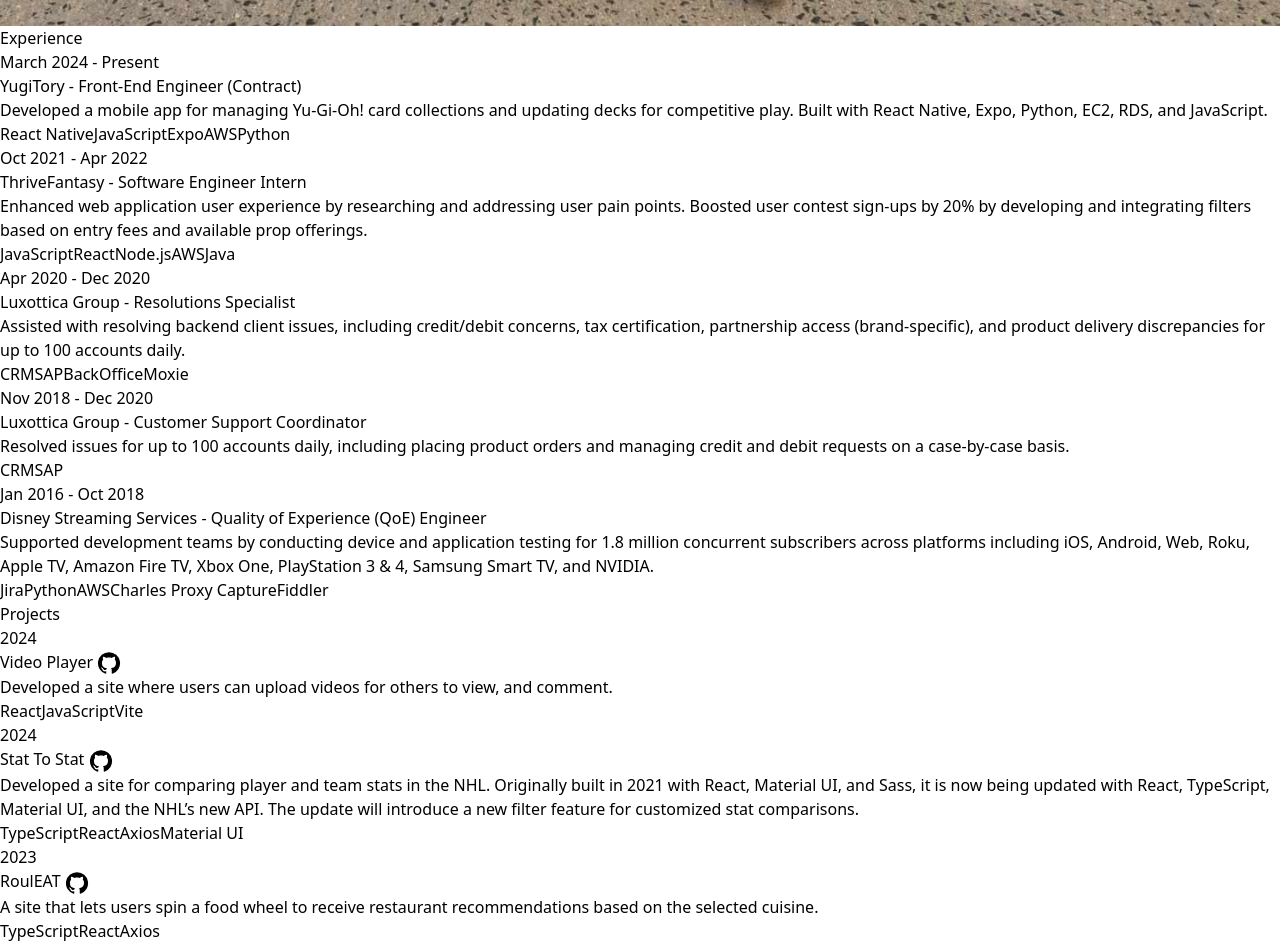
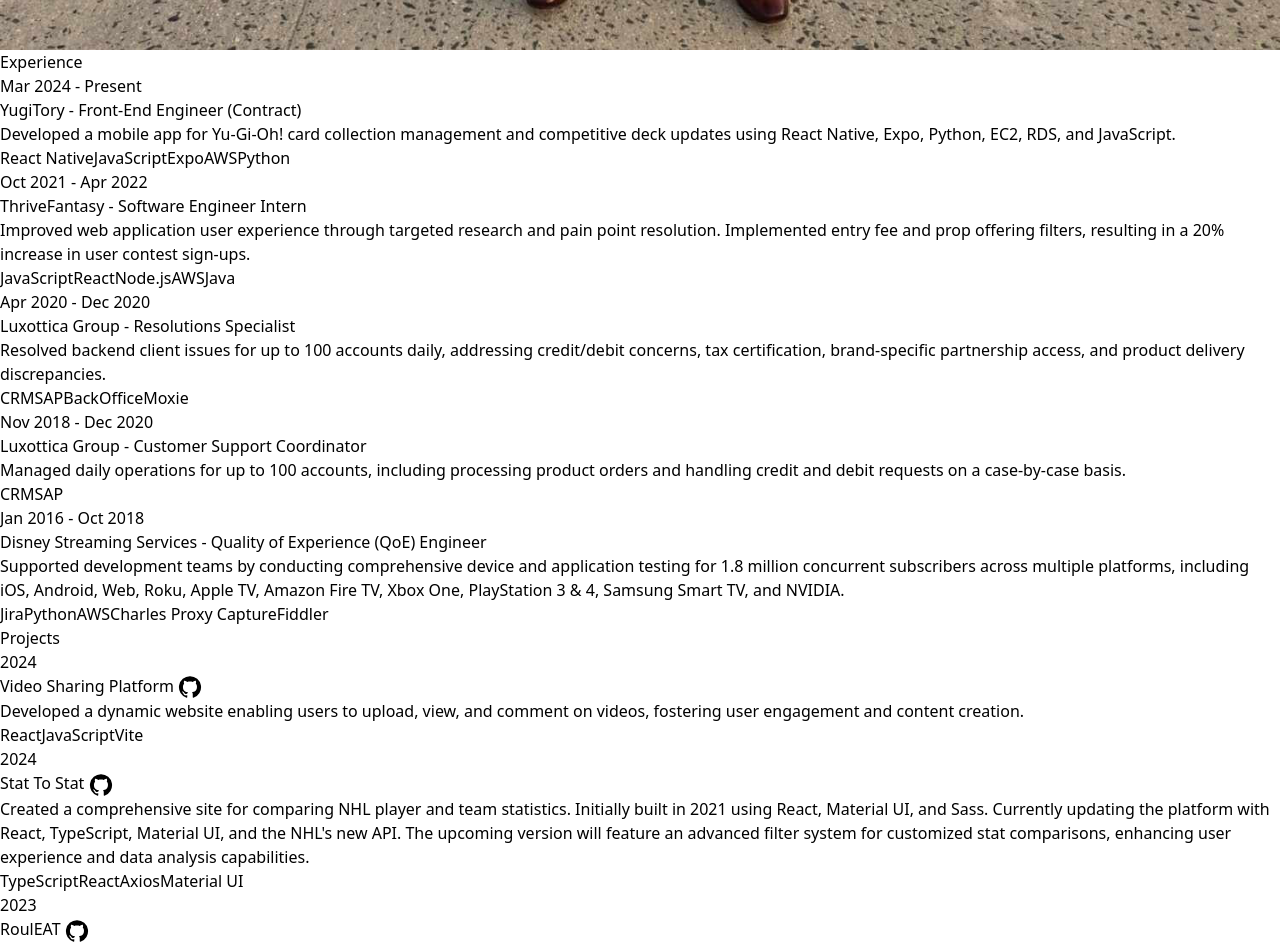
Before and after one commit to JC00K/JC00K.github.io, a React (Vite) app: page / in a window 1280 px wide. Shown: the part 1400-2347 px from the top of the page. Built offline with nearby package versions, Linux system fonts and the light colour scheme.

Commit message:
More grammar updates

```diff
--- a/src/constants/index.js
+++ b/src/constants/index.js
@@ -1,53 +1,59 @@
-export const HERO_CONTENT = `I’m a full stack developer based in NY. I enjoy creating scalable web applications and am always eager to learn new things. With 3 years of experience and a boot camp background, I’m skilled in front-end technologies like React and Next.js, and databases like PostgreSQL, and MySQL. My goal is To keep growing in tech and deliver outstanding user experiences.`;
+export const HERO_CONTENT =
+  "I'm a full stack developer based in New York with a passion for creating scalable web applications. With three years of experience and a background from a coding bootcamp, I've honed my skills in front-end technologies like React and Next.js, as well as databases such as PostgreSQL and MySQL. I'm always eager to learn new things and stay current with the latest industry trends. My goal is to continue growing in the tech field while delivering outstanding user experiences through innovative and efficient solutions.";
 
-export const ABOUT_TEXT = `I’m a boot camp graduate with a background in the sports media streaming industry, having worked with Major League Baseball and Disney Streaming Services. At Full Stack Academy, I honed my skills in building web applications using React, Node.js, Express, and various databases. My passion for technology stems from a curiosity about how things work at a granular level and a desire for continuous learning. I bring a team-player mindset and a coach’s mentality from my previous career. Outside of coding, you can find me playing sports (and esports), gaming with friends, or enjoying some anime.`;
+export const ABOUT_TEXT =
+  "I'm a bootcamp graduate with a unique background in sports media streaming, having worked with Major League Baseball and Disney Streaming Services. My education at Full Stack Academy honed my skills in building web applications using React, Node.js, Express, and various databases. My passion for technology is driven by a curiosity to understand how things work at a granular level and a commitment to continuous learning. Drawing from my previous career, I bring a team-player mindset and a coaches mentality to my work as a developer. This combination of technical skills and collaborative approach allows me to contribute effectively to any project. When I'm not coding, you can find me playing sports (including esports), gaming with friends, or enjoying anime. At Full Stack Academy, I honed my skills in building web applications using React, Node.js, Express, and various databases. My passion for technology stems from a curiosity about how things work at a granular level and a desire for continuous learning. I bring a team-player mindset and a coaches mentality from my previous career. Outside of coding, you can find me playing sports (and esports), gaming with friends, or enjoying some anime.";
 
 export const EXPERIENCES = [
   {
-    year: "March 2024 - Present",
+    year: "Mar 2024 - Present",
     role: "Front-End Engineer (Contract)",
     company: "YugiTory",
     description:
-      "Developed a mobile app for managing Yu-Gi-Oh! card collections and updating decks for competitive play. Built with React Native, Expo, Python, EC2, RDS, and JavaScript.",
+      "Developed a mobile app for Yu-Gi-Oh! card collection management and competitive deck updates using React Native, Expo, Python, EC2, RDS, and JavaScript.",
     technologies: ["React Native", "JavaScript", "Expo", "AWS", "Python"],
   },
   {
     year: "Oct 2021 - Apr 2022",
     role: "Software Engineer Intern",
     company: "ThriveFantasy",
-    description: `Enhanced web application user experience by researching and addressing user pain points. Boosted user contest sign-ups by 20% by developing and integrating filters based on entry fees and available prop offerings.`,
+    description:
+      "Improved web application user experience through targeted research and pain point resolution. Implemented entry fee and prop offering filters, resulting in a 20% increase in user contest sign-ups.",
     technologies: ["JavaScript", "React", "Node.js", "AWS", "Java"],
   },
   {
     year: "Apr 2020 - Dec 2020",
     role: "Resolutions Specialist",
     company: "Luxottica Group",
-    description: `Assisted with resolving backend client issues, including credit/debit concerns, tax certification, partnership access (brand-specific), and product delivery discrepancies for up to 100 accounts daily.`,
+    description:
+      "Resolved backend client issues for up to 100 accounts daily, addressing credit/debit concerns, tax certification, brand-specific partnership access, and product delivery discrepancies.",
     technologies: ["CRM", "SAP", "BackOffice", "Moxie"],
   },
   {
     year: "Nov 2018 - Dec 2020",
     role: "Customer Support Coordinator",
     company: "Luxottica Group",
-    description: `Resolved issues for up to 100 accounts daily, including placing product orders and managing credit and debit requests on a case-by-case basis.`,
+    description:
+      "Managed daily operations for up to 100 accounts, including processing product orders and handling credit and debit requests on a case-by-case basis.",
     technologies: ["CRM", "SAP"],
   },
   {
     year: "Jan 2016 - Oct 2018",
     role: "Quality of Experience (QoE) Engineer",
     company: "Disney Streaming Services",
-    description: `Supported development teams by conducting device and application testing for 1.8 million concurrent subscribers across platforms including iOS, Android, Web, Roku, Apple TV, Amazon Fire TV, Xbox One, PlayStation 3 & 4, Samsung Smart TV, and NVIDIA.`,
+    description:
+      "Supported development teams by conducting comprehensive device and application testing for 1.8 million concurrent subscribers across multiple platforms, including iOS, Android, Web, Roku, Apple TV, Amazon Fire TV, Xbox One, PlayStation 3 & 4, Samsung Smart TV, and NVIDIA.",
     technologies: ["Jira", "Python", "AWS", "Charles Proxy Capture", "Fiddler"],
   },
 ];
 
 export const PROJECTS = [
   {
-    title: "Video Player",
+    title: "Video Sharing Platform",
     repo: "https://github.com/JC00K/educationalvideoplayer",
     year: "2024",
     description:
-      "Developed a site where users can upload videos for others to view, and comment.",
+      "Developed a dynamic website enabling users to upload, view, and comment on videos, fostering user engagement and content creation.",
     technologies: ["React", "JavaScript", "Vite"],
   },
   {
@@ -55,7 +61,7 @@
     repo: "https://github.com/Stat-to-Stat/StatToStatv2",
     year: "2024",
     description:
-      "Developed a site for comparing player and team stats in the NHL. Originally built in 2021 with React, Material UI, and Sass, it is now being updated with React, TypeScript, Material UI, and the NHL’s new API. The update will introduce a new filter feature for customized stat comparisons.",
+      "Created a comprehensive site for comparing NHL player and team statistics. Initially built in 2021 using React, Material UI, and Sass. Currently updating the platform with React, TypeScript, Material UI, and the NHL's new API. The upcoming version will feature an advanced filter system for customized stat comparisons, enhancing user experience and data analysis capabilities.",
     technologies: ["TypeScript", "React", "Axios", "Material UI"],
   },
   {
@@ -63,7 +69,7 @@
     repo: "https://github.com/RoulEAT/RoulEAT",
     year: "2023",
     description:
-      "A site that lets users spin a food wheel to receive restaurant recommendations based on the selected cuisine.",
+      'Designed an interactive web application featuring a "food wheel" that provides restaurant recommendations based on user-selected cuisines. This innovative approach adds an element of fun to the dining decision process while showcasing local eateries.',
     technologies: ["TypeScript", "React", "Axios"],
   },
 ];
```
